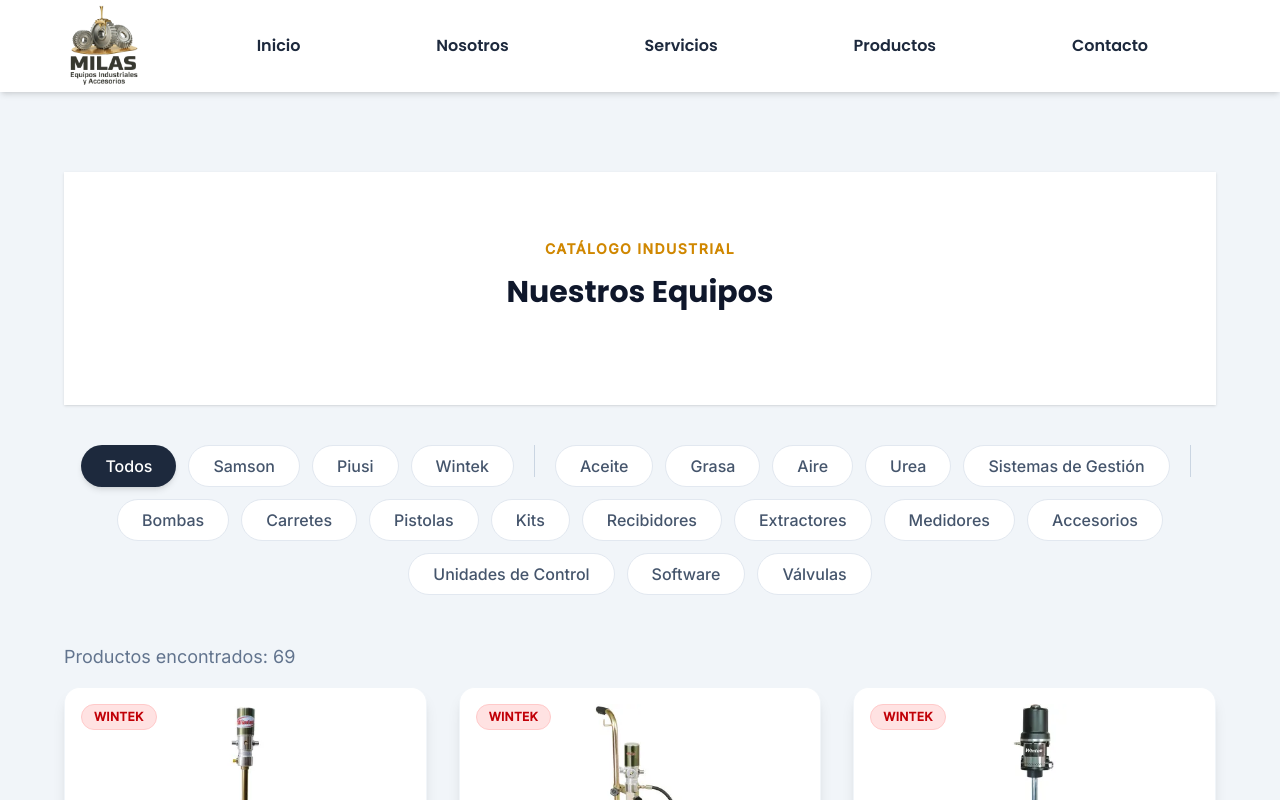
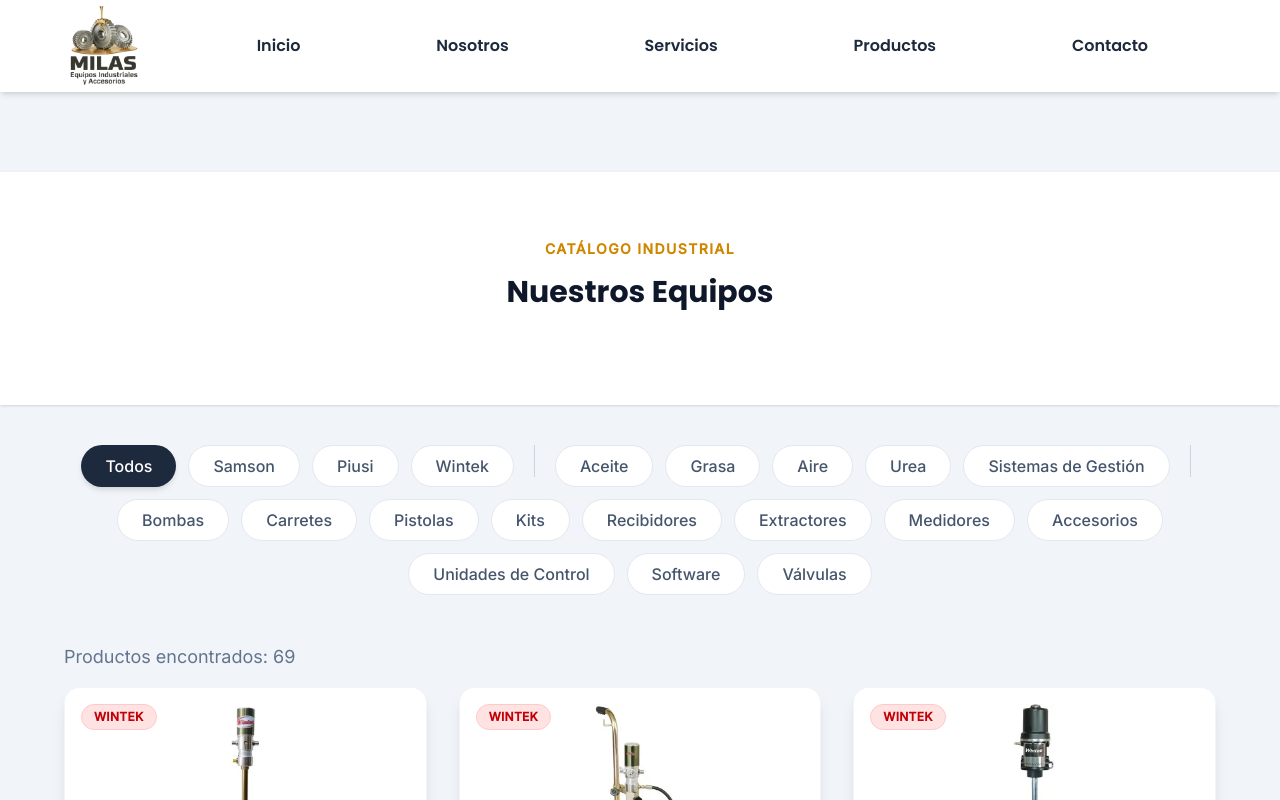
Before and after one commit to abelqum/Milas-2.0, a Next.js app in the folder milas-2.0/: page /productos in a window 1280 px wide. Shown: the top 800 px of the page. Built offline with nearby package versions, Linux system fonts and the light colour scheme.

Commit message:
productos titulo central modificado

```diff
--- a/milas-2.0/src/app/(Site)/productos/page.jsx
+++ b/milas-2.0/src/app/(Site)/productos/page.jsx
@@ -4,7 +4,7 @@
 export default function Productos() {
   return (
     <MainSec>
-      <section className="w-[90%] m-auto mb-10 text-center pt-10">
+      <section className="w-[100%] m-auto mb-10 text-center pt-10">
         <MainTitle
           miniTitle=" Catálogo Industrial"
           Title="Nuestros Equipos"
```
